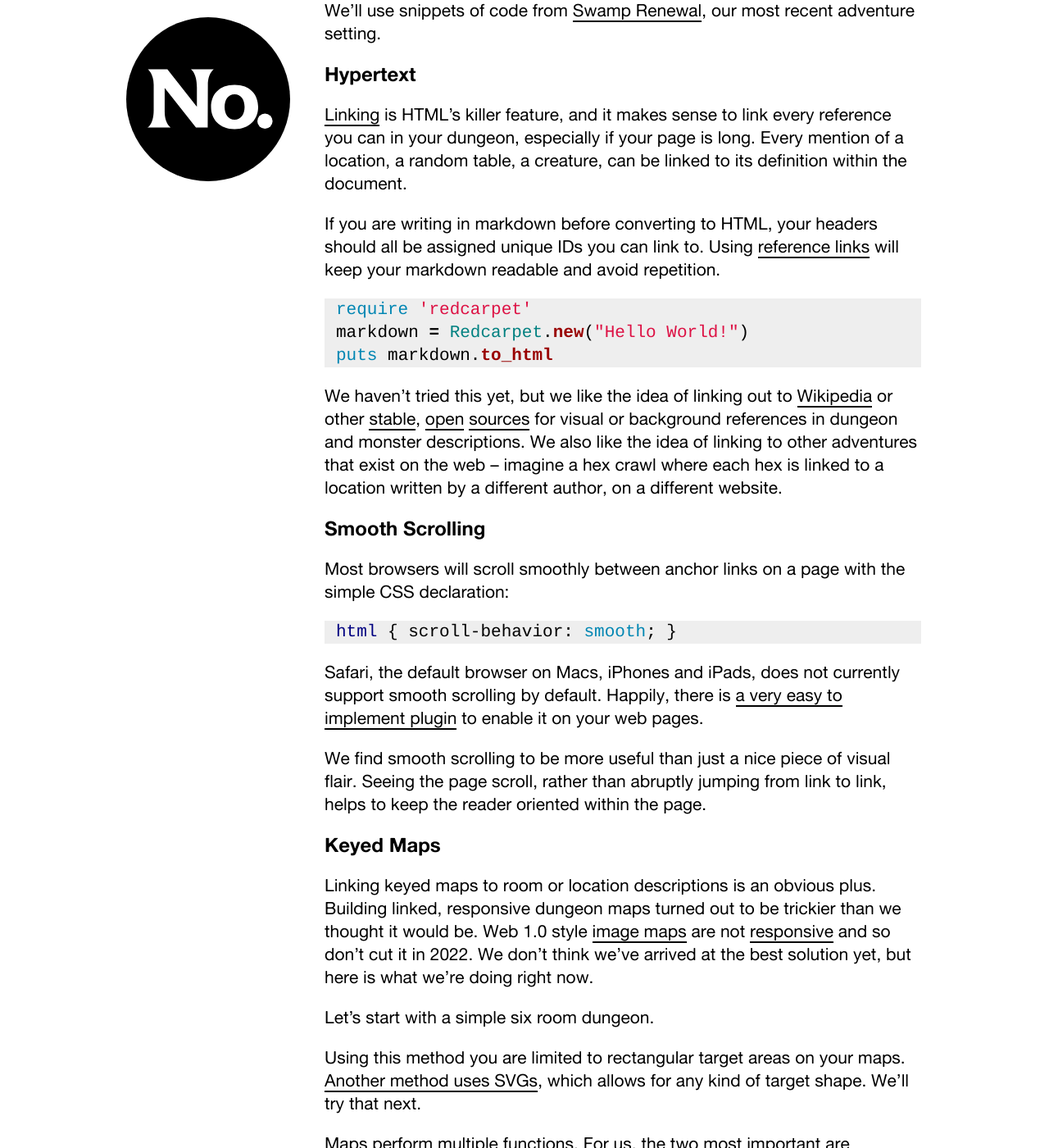
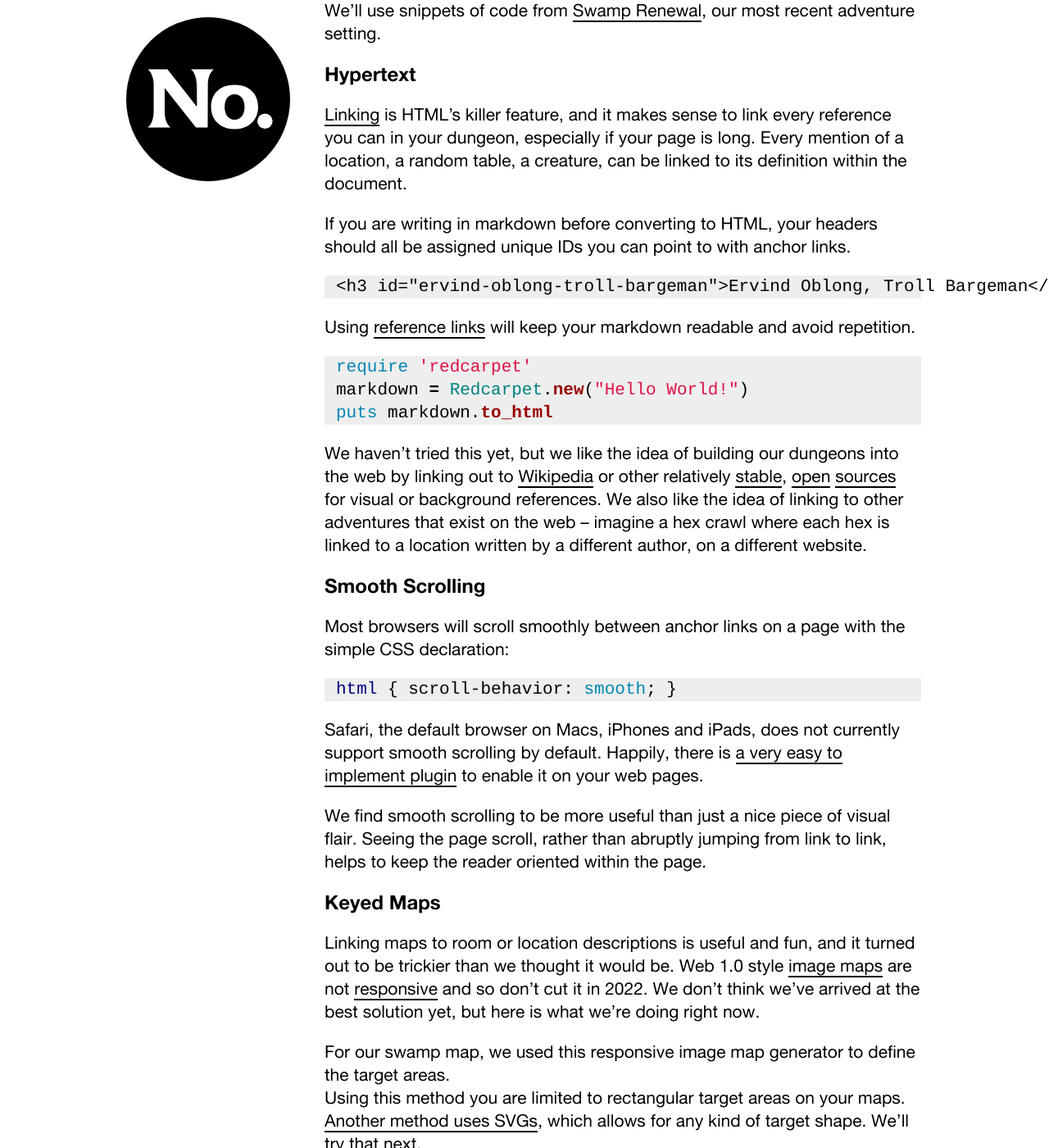
Before and after one commit to numbered-works/numbered-works.github.io, a Jekyll site: the page built from _posts/2022-03-08-html-dungeons.md, in a window 1280 px wide and 1400 px high, scrolled down 583 px. Shown: the whole window at 82% size. Built offline with Jekyll 4.4.1, drawn with Linux system fonts in a browser that asks for light colours; some web fonts are replaced.

Commit message:
syntax detection test

````diff
--- a/_posts/2022-03-08-html-dungeons.md
+++ b/_posts/2022-03-08-html-dungeons.md
@@ -19,7 +19,13 @@ These are some things we've figured out and/or are playing with right now. We'll
 
 [Linking](https://www.w3.org/WhatIs.html) is HTML's killer feature, and it makes sense to link every reference you can in your dungeon, especially if your page is long. Every mention of a location, a random table, a creature, can be linked to its definition within the document.
 
-If you are writing in markdown before converting to HTML, your headers should all be assigned unique IDs you can link to. Using [reference links](https://www.markdownguide.org/basic-syntax/#reference-style-links) will keep your markdown readable and avoid repetition.
+If you are writing in markdown before converting to HTML, your headers should all be assigned unique IDs you can point to with anchor links.
+
+```
+<h3 id="ervind-oblong-troll-bargeman">Ervind Oblong, Troll Bargeman</h3>
+```
+
+Using [reference links](https://www.markdownguide.org/basic-syntax/#reference-style-links) will keep your markdown readable and avoid repetition.
 
 ```ruby
 require 'redcarpet'
@@ -27,7 +33,7 @@ markdown = Redcarpet.new("Hello World!")
 puts markdown.to_html
 ```
 
-We haven't tried this yet, but we like the idea of linking out to [Wikipedia]() or other [stable](), [open]() [sources]() for visual or background references in dungeon and monster descriptions. We also like the idea of linking to other adventures that exist on the web -- imagine a hex crawl where each hex is linked to a location written by a different author, on a different website.
+We haven't tried this yet, but we like the idea of building our dungeons into the web by linking out to [Wikipedia]() or other relatively [stable](), [open]() [sources]() for visual or background references. We also like the idea of linking to other adventures that exist on the web -- imagine a hex crawl where each hex is linked to a location written by a different author, on a different website.
 
 ## Smooth Scrolling
 
@@ -43,10 +49,9 @@ We find smooth scrolling to be more useful than just a nice piece of visual flai
 
 ## Keyed Maps
 
-Linking keyed maps to room or location descriptions is an obvious plus. Building linked, responsive dungeon maps turned out to be trickier than we thought it would be. Web 1.0 style [image maps]() are not [responsive]() and so don't cut it in 2022. We don't think we've arrived at the best solution yet, but here is what we're doing right now.
+Linking maps to room or location descriptions is useful and fun, and it turned out to be trickier than we thought it would be. Web 1.0 style [image maps]() are not [responsive]() and so don't cut it in 2022. We don't think we've arrived at the best solution yet, but here is what we're doing right now.
 
-Let's start with a simple six room dungeon.
-
+For our swamp map, we used this responsive image map generator to define the target areas.
 Using this method you are limited to rectangular target areas on your maps. [Another method uses SVGs](http://thenewcode.com/760/Create-A-Responsive-Imagemap-With-SVG), which allows for any kind of target shape. We'll try that next.
 
 Maps perform multiple functions. For us, the two most important are communicating:
````
